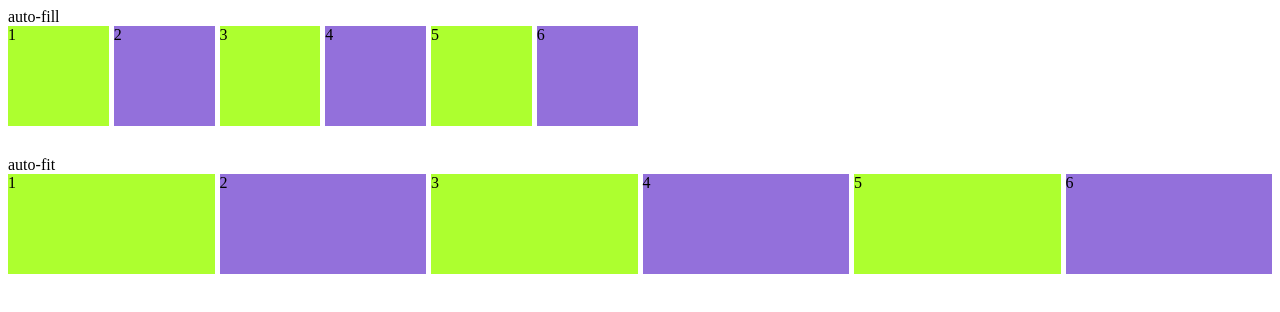
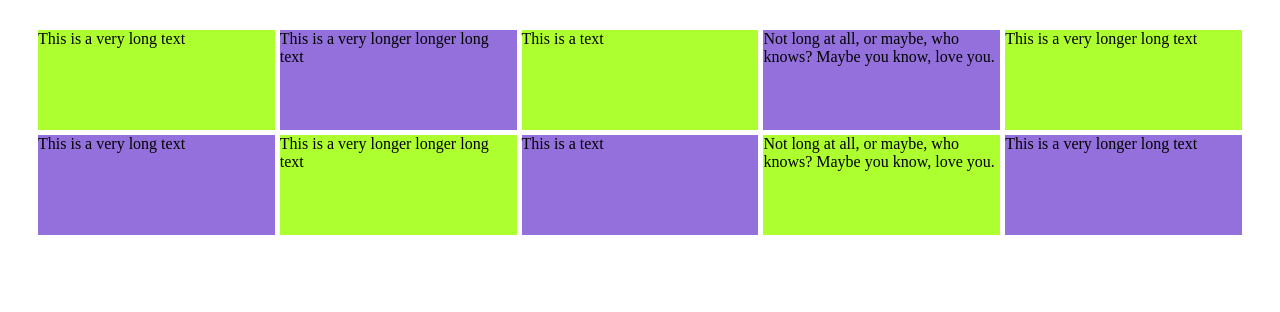
Before and after one commit to SeonghakIm/scss_class, a plain HTML site: page grid/index.html in a window 1280 px wide. Drawn offline with Linux system fonts and the light colour scheme.

Commit message:
2.13 min-content max-content

```diff
--- a/grid/index.html
+++ b/grid/index.html
@@ -7,23 +7,23 @@
     <title>(S)CSS Masterclass</title>
   </head>
   <body>
-        auto-fill
-        <div class = "grid1">
-          <div class="item">1</div>
-          <div class="item">2</div>
-          <div class="item">3</div>
-          <div class="item">4</div>
-          <div class="item">5</div>
-          <div class="item">6</div>
-        </div>
-        auto-fit
-        <div class = "grid2">
-          <div class="item">1</div>
-          <div class="item">2</div>
-          <div class="item">3</div>
-          <div class="item">4</div>
-          <div class="item">5</div>
-          <div class="item">6</div>
+        <div class = "grid">
+          <div class="item">This is a very long text</div>
+          <div class="item">This is a very longer longer long text</div>
+          <div class="item">This is a text</div>
+          <div class="item">
+            Not long at all, or maybe, who knows? Maybe you know, love you.
+          </div>
+
+          <div class="item">This is a very longer long text</div>
+          <div class="item">This is a very long text</div>
+          <div class="item">This is a very longer longer long text</div>
+          <div class="item">This is a text</div>
+          <div class="item">
+            Not long at all, or maybe, who knows? Maybe you know, love you.
+          </div>
+
+          <div class="item">This is a very longer long text</div>
         </div>
   </body>
 </html>
--- a/grid/styles.css
+++ b/grid/styles.css
@@ -6,18 +6,10 @@
     background-color: mediumpurple;
 }
 
-.grid1{
+.grid{
     display: grid;
     gap: 5px;
+    margin: 30px;
+    grid-template-columns: repeat(5, minmax(min-content, 1fr));
     grid-auto-rows: 100px;
-    margin-bottom: 30px;
-    grid-template-columns: repeat(auto-fill, minmax(100px,1fr));
 }
-
-.grid2{
-    display: grid;
-    gap: 5px;
-    grid-auto-rows: 100px;
-    margin-bottom: 30px;
-    grid-template-columns: repeat(auto-fit, minmax(100px,1fr));
-}
```
Also changed, not shown: README.md.
